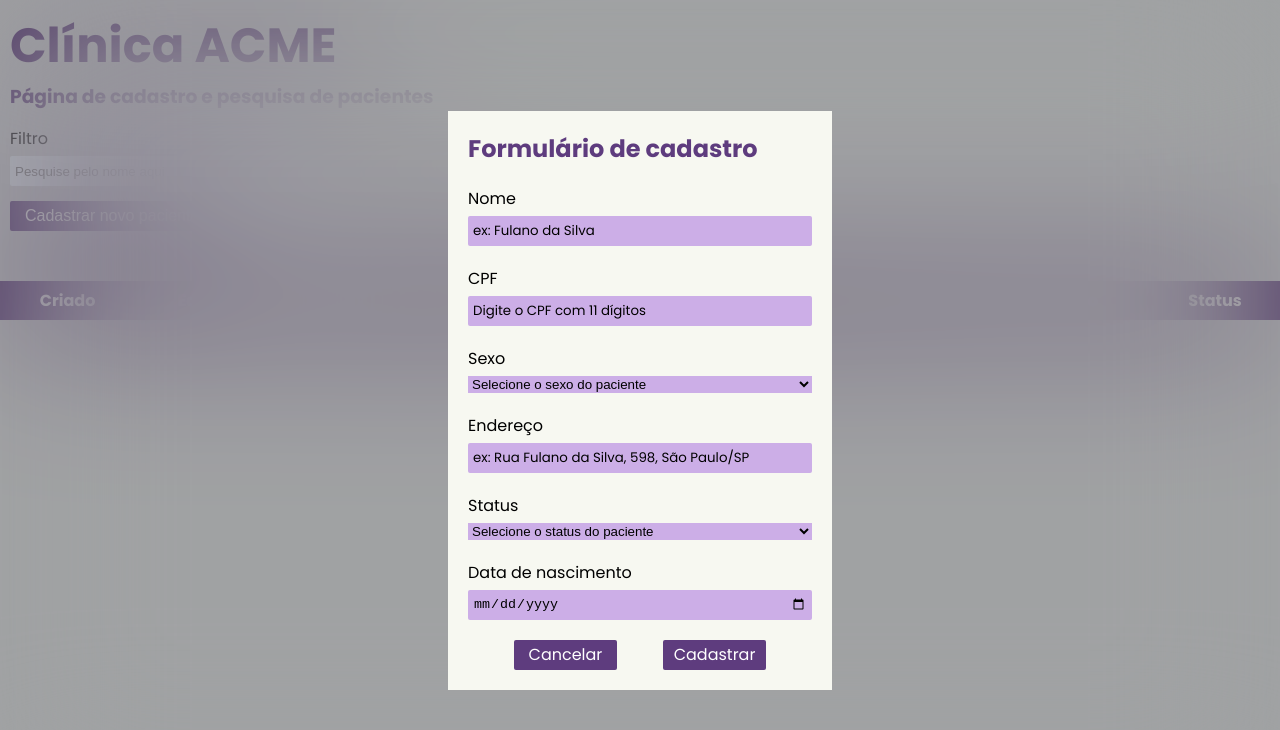
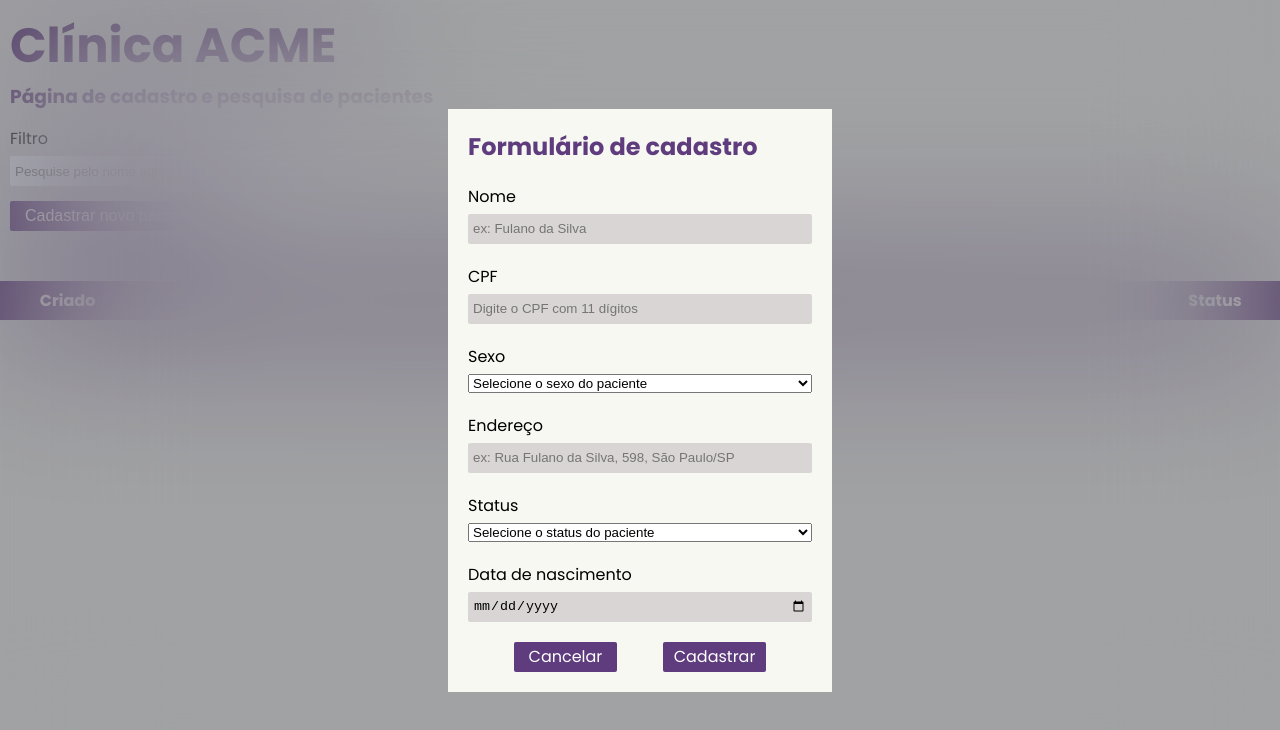
Before and after one commit to mallmann02/stable-js-interprocess, a React (Create React App) app: page / in a window 1280 px wide. Both pictures are taken after a click on the button "Cadastrar novo paciente". Shown: the top 730 px of the page. Built offline with nearby package versions, Linux system fonts and the light colour scheme; the HTML template or start-up script is replaced by a standard one.

Commit message:
up(form): add className attribute to the inputs

```diff
--- a/src/components/Form.jsx
+++ b/src/components/Form.jsx
@@ -38,6 +38,7 @@ function Form (props) {
 
 	return (
 		<form
+			className='patients-register__form'
 			onSubmit={(e) => {
 				e.preventDefault();
 				handleSubmit({
@@ -58,6 +59,7 @@ function Form (props) {
 				onChangeFn={setName}
 				labelText="Nome"
 				placeholderText="ex: Fulano da Silva"
+				classNameSufix='name'
 			/>
 			<LabeledInput
 				inputValue={cpf}
@@ -66,6 +68,7 @@ function Form (props) {
 				placeholderText="Digite o CPF com 11 dígitos"
 				maxLength={11}
 				minLength={11}
+				classNameSufix='cpf'
 			/>
 			<LabeledInput
 				inputValue={gender}
@@ -74,6 +77,7 @@ function Form (props) {
 				placeholderText="Masculino/Feminino"
 				type="select"
 				options={['Masculino', 'Feminino']}
+				classNameSufix='gender'
 			/>
 			<LabeledInput
 				inputValue={address}
@@ -81,6 +85,7 @@ function Form (props) {
 				labelText="Endereço"
 				placeholderText="ex: Rua Fulano da Silva, 598, São Paulo/SP"
 				required={false}
+				classNameSufix='address'
 			/>
 			<LabeledInput
 				inputValue={status}
@@ -90,6 +95,7 @@ function Form (props) {
 				type="select"
 				options={['Ativo', 'Inativo']}
 				disabled={isInEditMode}
+				classNameSufix='status'
 			/>
 			<LabeledInput
 				inputValue={bornDate}
@@ -97,15 +103,18 @@ function Form (props) {
 				labelText="Data de nascimento"
 				placeholderText="ex: 02/12/1998"
 				inputType="date"
+				classNameSufix='bornDate'
 			/>
 			<div className='button_block'>
 				<button
+					className='main-form__btn cancel'
 					type='button'
 					onClick={() => setIsFormVisible(false)}
 				>
 					Cancelar
 				</button>
 				<button
+					className='main-form__btn register'
 					type='submit'
 				>
 					{ isInEditMode ? "Atualizar" : "Cadastrar" }
--- a/src/components/LabeledInput.jsx
+++ b/src/components/LabeledInput.jsx
@@ -15,7 +15,8 @@ function LabeledInput (props) {
         minLength=1,
         type="input",
         options,
-        disabled
+        disabled,
+        classNameSufix
     } = props;
 
     return (
@@ -23,7 +24,7 @@ function LabeledInput (props) {
             { labelText }
             { type == "input"
                 ? ( <input
-                        className="main_form_input"
+                        className={`main-form__input ${classNameSufix}`}
                         placeholder={placeholderText}
                         value={inputValue}
                         onChange={(e) => onChangeFn(e.target.value)}
@@ -34,7 +35,7 @@ function LabeledInput (props) {
                     /> )
                 : ( <select
                         required
-                        className="main_form_select"
+                        className={`main-form__select ${classNameSufix}`}
                         onChange={(e) => onChangeFn(e.target.value)}
                         disabled={disabled}
                     >
```
